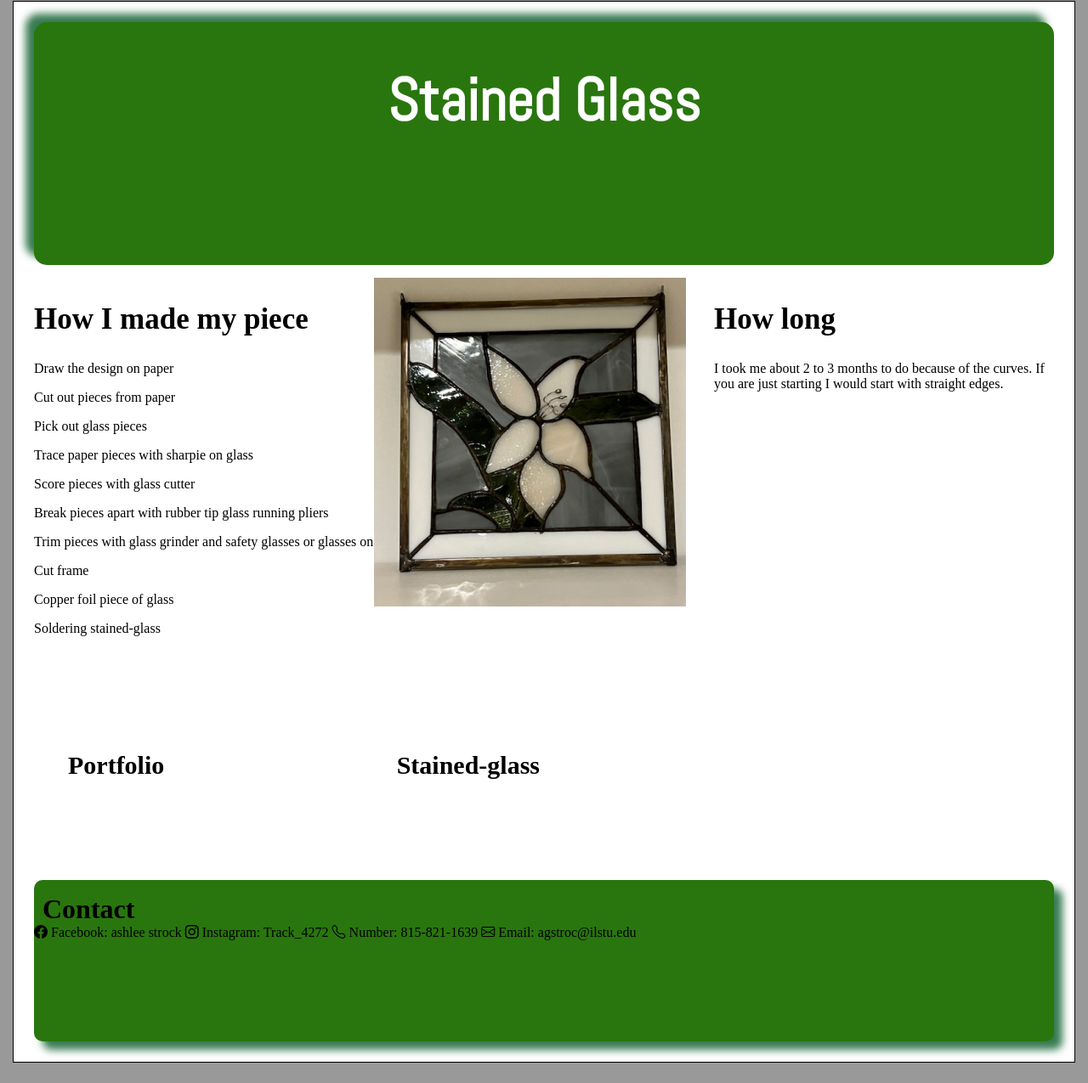
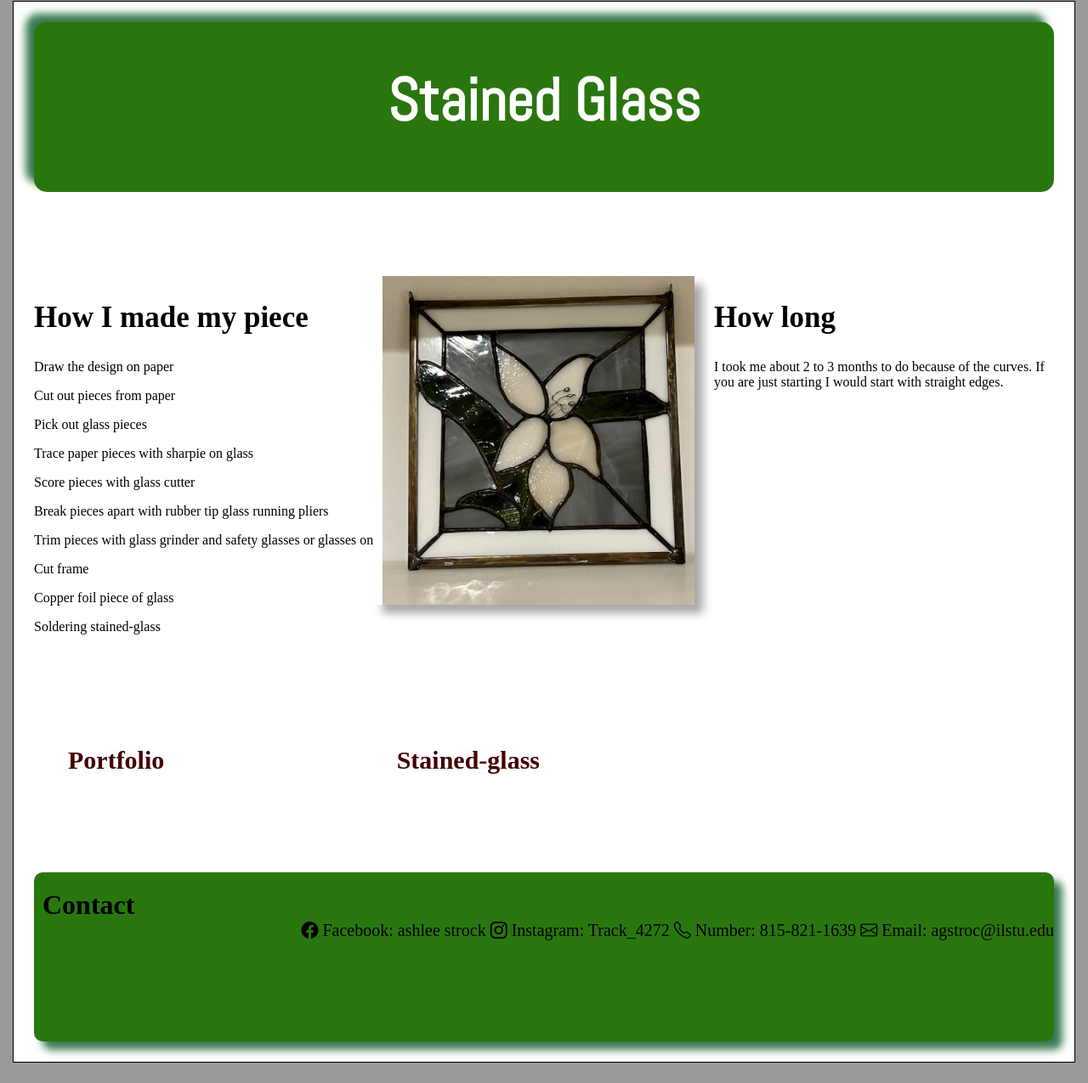
Before and after one commit to ashleestrock/CTK301, a plain HTML site: page Blank1201px.html in a window 1280 px wide. Shown: the part 23-1298 px from the top of the page at 85% size. Drawn offline with nearby package versions, Linux system fonts and the light colour scheme; some packages are replaced by stand-ins of ours; a script that the page names is missing.

Commit message:
Add files via upload

```diff
--- a/Blank1200px.css
+++ b/Blank1200px.css
@@ -24,6 +24,7 @@ header{
   border-radius: 15px;
   font-family: "Abel", sans-serif;
   box-shadow: -10px -10px 10px #0f602ed3; /* x, y, blur, color */
+  height:200px;
 }
 
 main{
@@ -34,6 +35,7 @@ main{
 
 .beach{
   box-shadow: 10px 10px 10px #a8a8a8; /* x, y, blur, color */
+  padding-left: 30px;
 }
 
 .nobullets{
@@ -63,11 +65,11 @@ nav a{
 }
 
 nav a:hover{
-  background-color: rgb(240, 237, 185);
+  background-color: rgb(232, 231, 211);
 }
 
 ul li a{
-  color: black;
+  color: rgb(67, 0, 0);
   font-size: 30px;
   text-decoration: none;
   font-weight: bold;
--- a/Blank1201px.css
+++ b/Blank1201px.css
@@ -24,13 +24,18 @@ body {
     border-radius: 15px;
     font-family: "Abel", sans-serif;
     box-shadow: -10px -10px 10px #0f602ed3; /* x, y, blur, color */
+    height: 200px
   }
 
   main{
     grid-column: span 12;
     display: grid;
     grid-template-columns:1fr 1fr 1fr ;
-    padding-top: 15px;
+  }
+
+  img{
+    box-shadow: 10px 10px 10px #a8a8a8; /* x, y, blur, color */
+    padding-left: 10px;
   }
 
   h2{
@@ -55,11 +60,11 @@ body {
   }
 
   nav a:hover{
-    background-color: rgb(240, 237, 185);
+    background-color: rgb(232, 231, 211);
   }
 
   ul li a{
-    color: black;
+    color: rgb(67, 0, 0);
     font-size: 30px;
     text-decoration: none;
     font-weight: bold;
@@ -70,6 +75,12 @@ body {
     background-color: #29760E;
     border-radius: 10px;
     box-shadow: 10px 10px 10px #0f602ed3; /* x, y, blur, color */
+    font-size: 20px;
+  }
+
+  #line{
+    padding-left: 10px;
+    text-align: right;
   }
 
   #bold{
--- a/Blank1202px.css
+++ b/Blank1202px.css
@@ -75,7 +75,7 @@ img{
   }
 
   ul li a{
-    color: black;
+    color: rgb(67, 0, 0);
     font-size: 30px;
     text-decoration: none;
     font-weight: bold;
```
